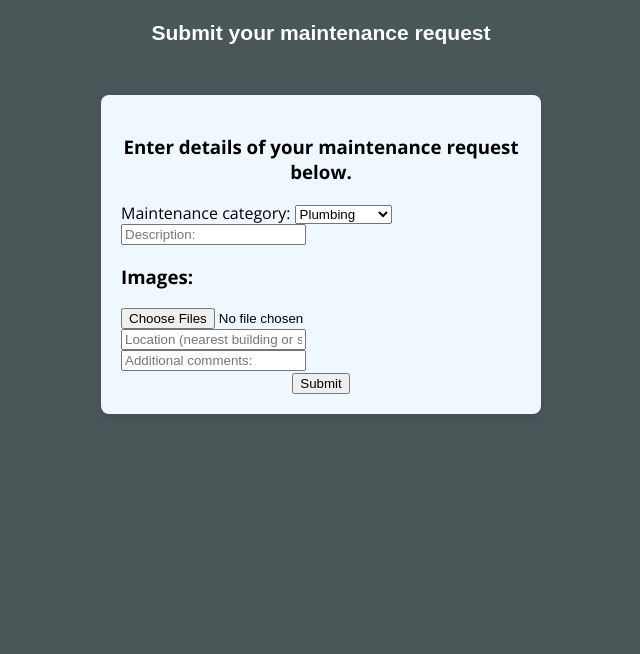
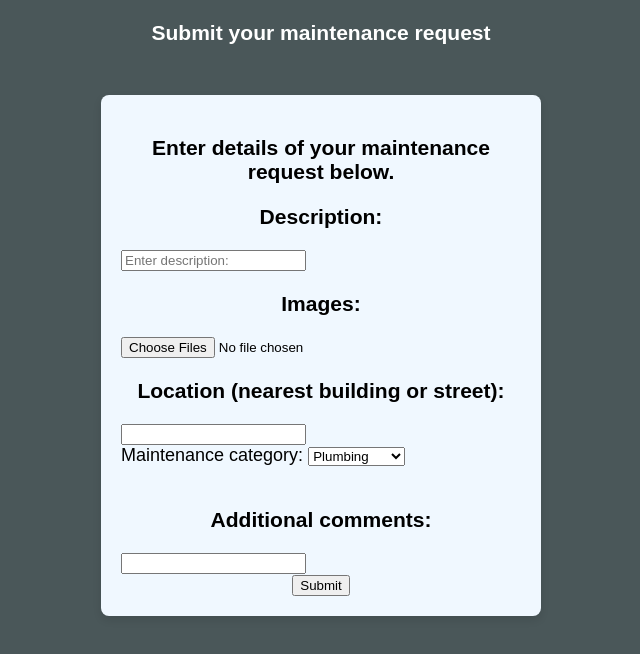
Before and after one commit to asaldinas/CIT384, a website: page public/form.html in a window 1280 px wide. Shown: the whole page, without its empty margins (319-959 px from the left). Drawn offline with nearby package versions, Linux system fonts and the light colour scheme.

Commit message:
reorganized form layout

```diff
--- a/public/form.html
+++ b/public/form.html
@@ -12,10 +12,22 @@
     <body>
         <div class = "container">
             <h3 style="color: white;">Submit your maintenance request</h3>
-        </div>
-        <div class = "form">
-         <form id = "maintenance_form">
+
+            <div class = "form">
             <h3>Enter details of your maintenance request below.</h3>
+
+            <div class = "desc">
+            <h3>Description:</h3>
+            <input type="text" id = "description" placeholder="Enter description:">
+            </div>
+            <div class = "img">
+            <h3>Images:</h3> <input type = "file" id = "myfile" name = "fileName" accept= ".jpg, .png" multiple>
+            </div>
+            <div class = "loc">
+                <h3>Location (nearest building or street):</h3>
+            <input type="text" id = "location">
+            </div>
+             <form id = "maintenance_form">
             <div class = "dropdn">
             <label for = "dropdown">Maintenance category:</label>
             <select id = "dropdown" name = "selection">
@@ -25,15 +37,16 @@
                 <option value="opt4">Construction</option>
                 <option value="opt5">Other</option>
             </select>
+            <br><br>
+        </div>
+            <div class = "comms">
+                <h3>Additional comments:</h3>
+            <input type="text" id = "comments">
             </div>
-            <input type="text" id = "description" placeholder="Description:">
-            <h3 style="text-align: left;">Images:</h3> <input type = "file" id = "myfile" name = "fileName" accept= ".jpg, .png" multiple>
-            <input type="text" id = "location" placeholder="Location (nearest building or street):">
-            <input type="text" id = "comments" placeholder="Additional comments:">
             <div class = "submission">
                 <button type="submit">Submit</button>
           </form>
+          </div>
             </div>
-        </div>
     </body>
 </html>
```
